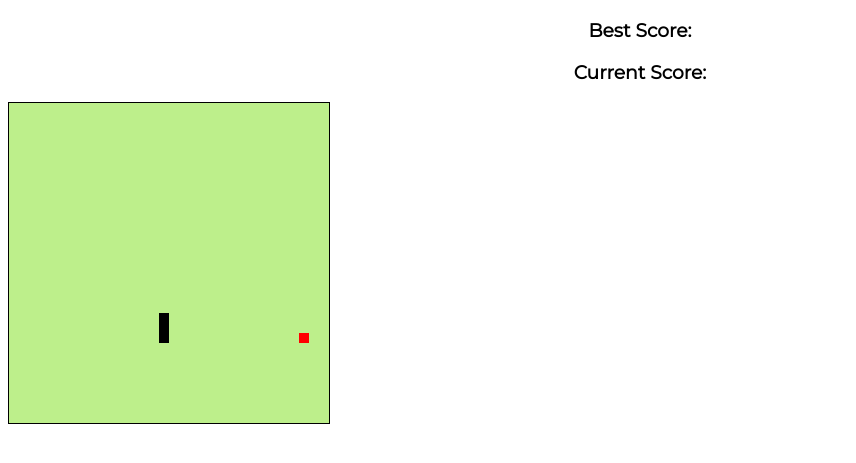
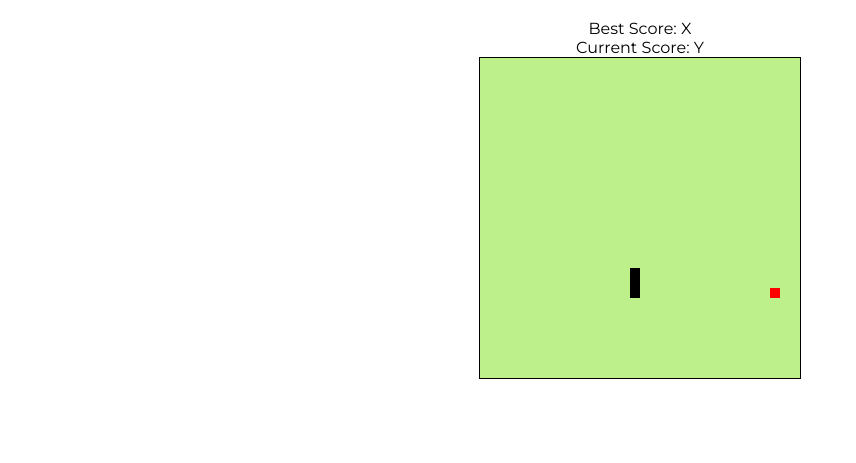
Before and after one commit to AaronChelvan/snake, a plain HTML site: page index.html in a window 1280 px wide. Shown: the part 63-526 px from the top of the page, without its empty margins (0-856 px from the left). Drawn offline with Linux system fonts and the light colour scheme.

Commit message:
Centred the playing field. Score placeholders are now in divs.

```diff
--- a/index.html
+++ b/index.html
@@ -10,9 +10,15 @@
 
 <body>
     <h1>SNAKE</h1>
-    <h3>Best Score:</h3>
-    <h3>Current Score:</h3>
-    <canvas id="playingField" width="320" height="320";></canvas>
+    <div class="scoreDisplay">
+        <span>Best Score: </span>
+        <span id="bestScore">X</span>
+    </div>
+    <div class="scoreDisplay">
+        <span>Current Score: </span>
+        <span id="currentScore">Y</span>
+    </div>
+    <canvas id="playingField" width="320" height="320"></canvas>
     <script src="script.js"></script>
 </body>
 
--- a/main.css
+++ b/main.css
@@ -1,6 +1,13 @@
 #playingField {
     background: #bdef8b;
     border: 1px solid black;
+    margin: auto;
+    padding: 0px;
+    display: block;
+}
+
+.scoreDisplay {
+    text-align: center;
 }
 
 h1 {
```
